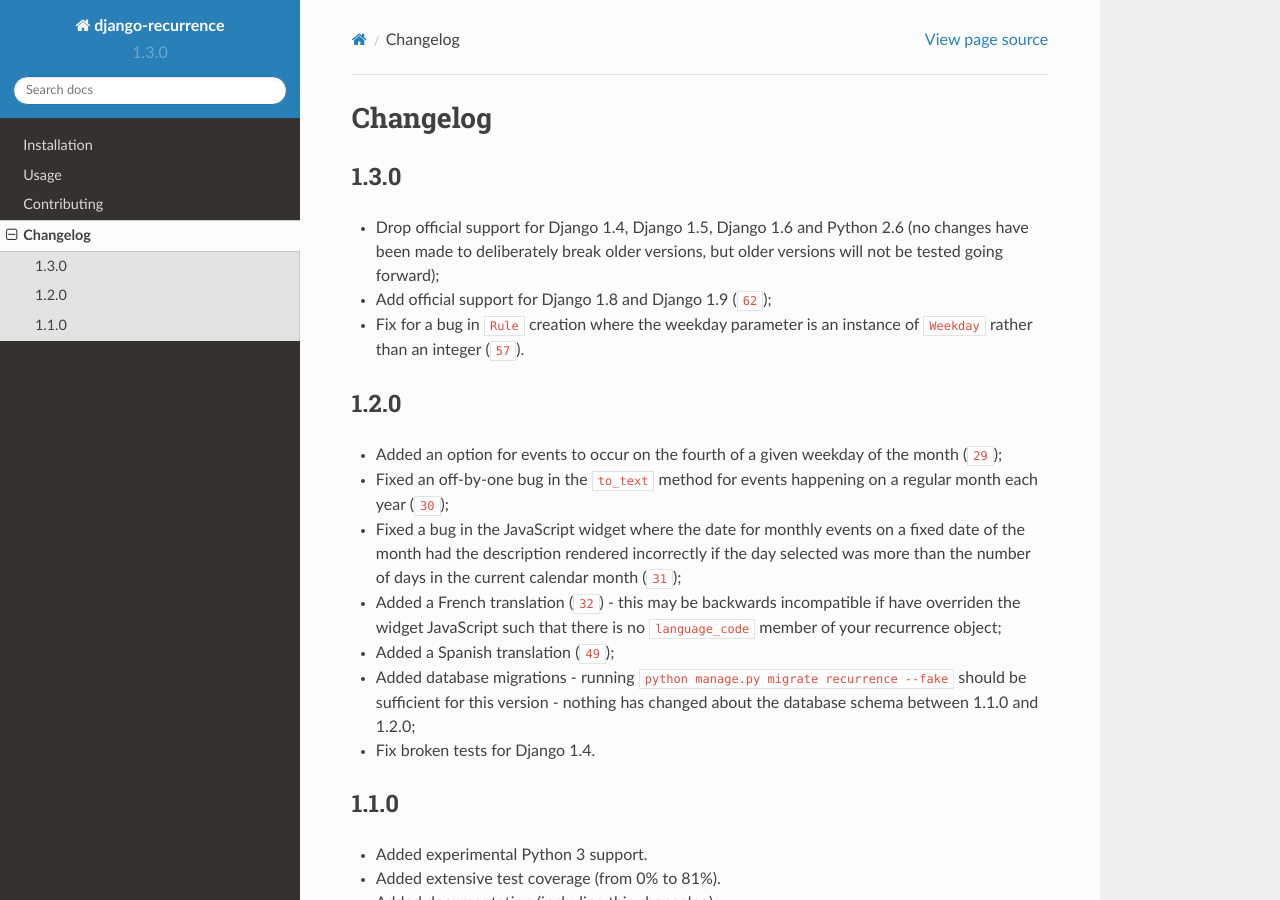
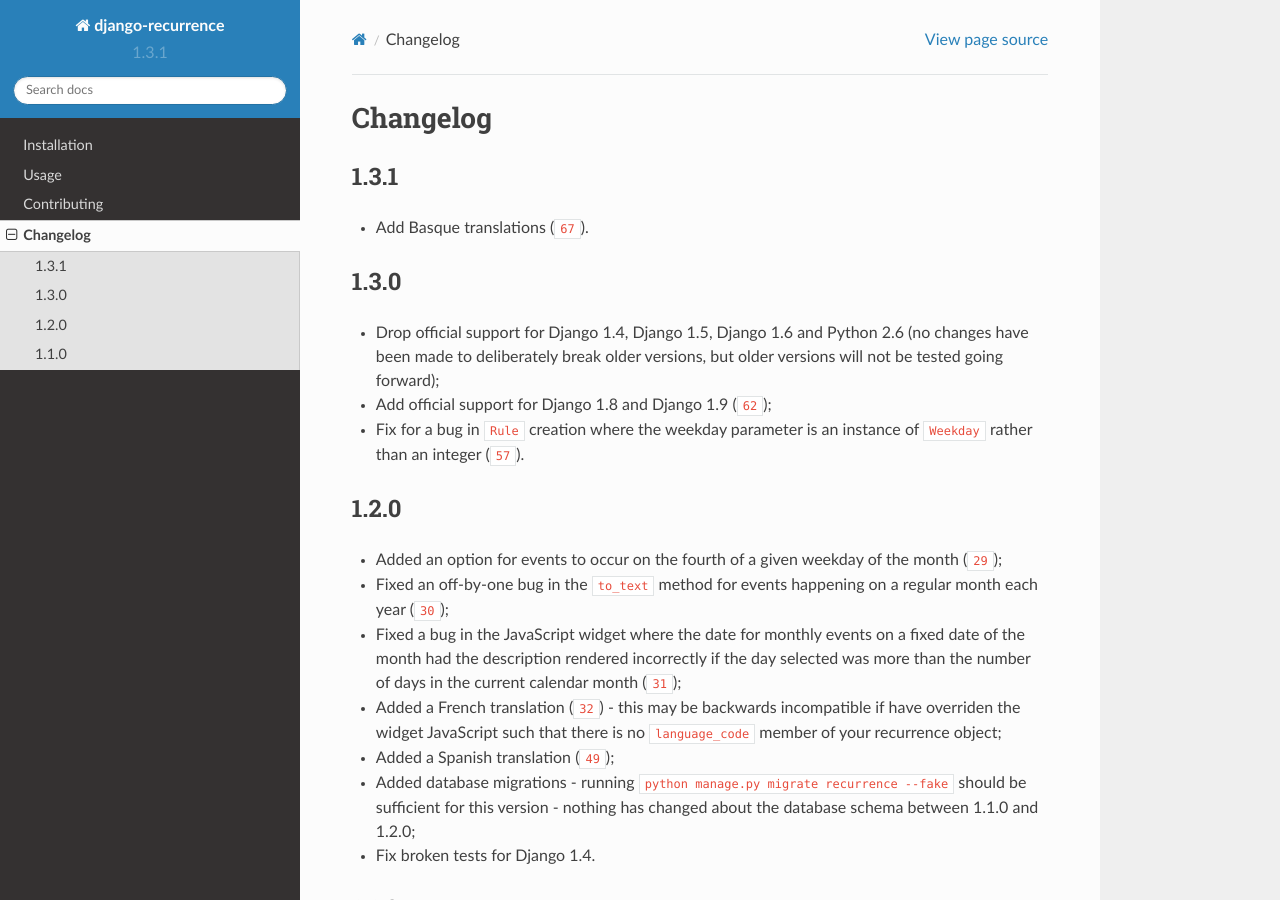
Before and after one commit to jazzband/django-recurrence, a Sphinx documentation site: the page built from docs/changelog.rst, in a window 1280 px wide and 900 px high. Built offline with Sphinx 7.4.7 and the Read the Docs theme 2.0.0, drawn with Linux system fonts in a browser that asks for light colours; cross-references to code outside the pages are shown as plain code.

Commit message:
Version bump, and changelog update

```diff
--- a/docs/changelog.rst
+++ b/docs/changelog.rst
@@ -1,5 +1,10 @@
 Changelog
 =========
+
+1.3.1
+-----
+
+* Add Basque translations (:issue:`67`).
 
 1.3.0
 -----
--- a/docs/conf.py
+++ b/docs/conf.py
@@ -60,9 +60,9 @@ copyright = u'2014, django-recurrence developers'
 # built documents.
 #
 # The short X.Y version.
-version = '1.3.0'
+version = '1.3.1'
 # The full version, including alpha/beta/rc tags.
-release = '1.3.0'
+release = '1.3.1'
 
 # The language for content autogenerated by Sphinx. Refer to documentation
 # for a list of supported languages.
--- a/setup.py
+++ b/setup.py
@@ -43,7 +43,7 @@ else:
 
 setup(
     name='django-recurrence',
-    version='1.3.0',
+    version='1.3.1',
     license='BSD',
 
     description='Django utility wrapping dateutil.rrule',
```
